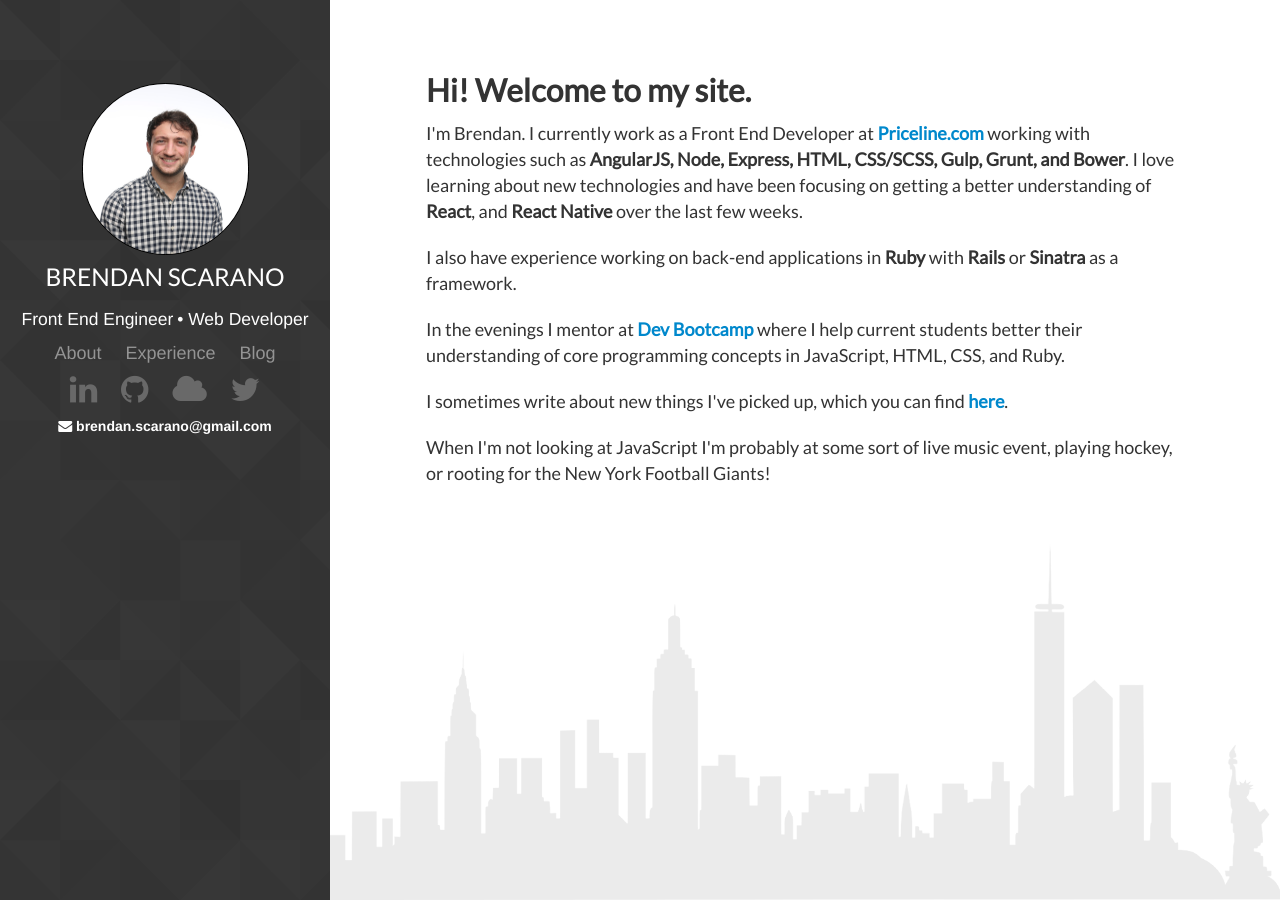
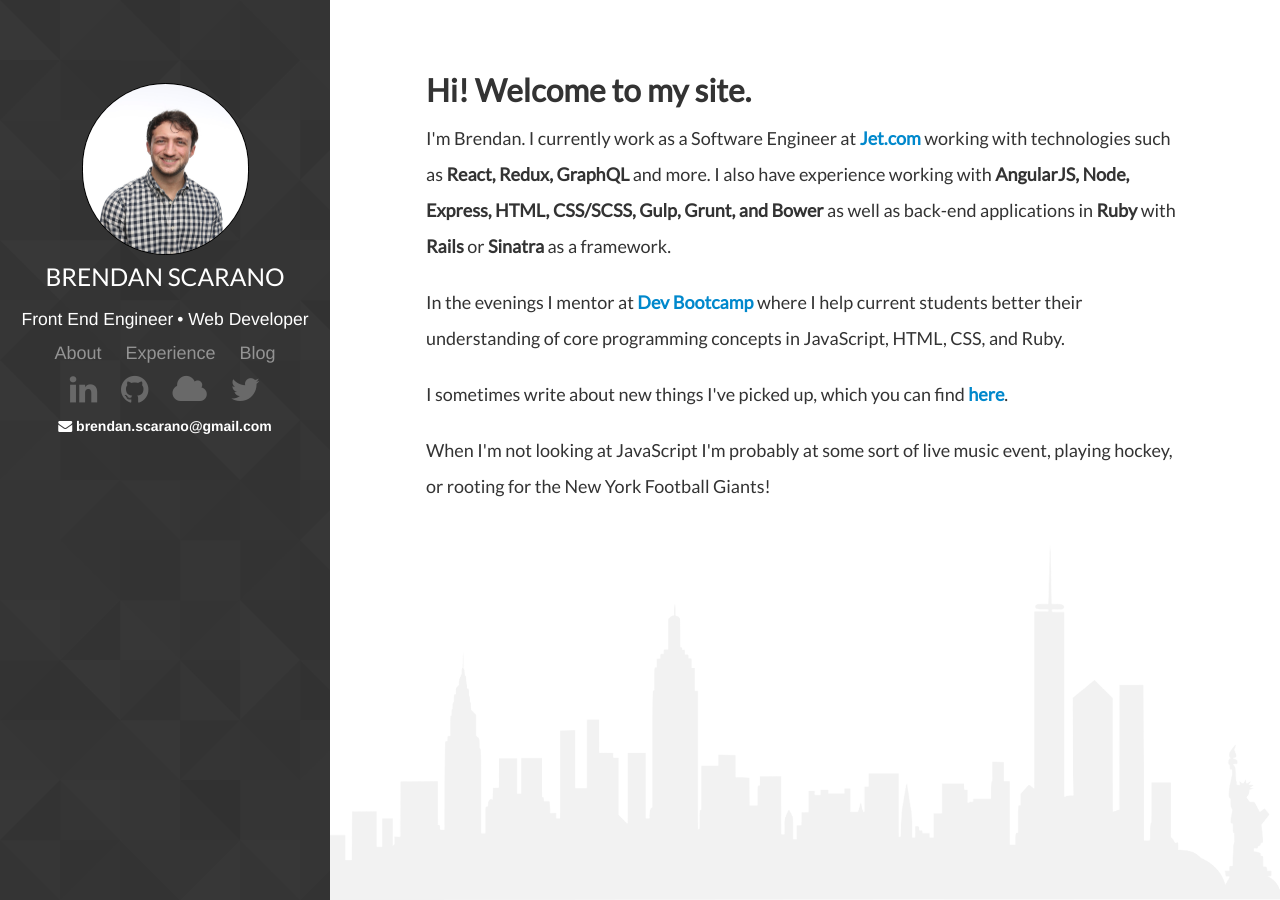
Before and after one commit to brendanscarano/brendanscarano.github.io, a Jekyll site: the page built from index.html, in a window 1280 px wide. Built offline with Jekyll 4.4.1, drawn with Linux system fonts in a browser that asks for light colours; nearby versions of some CDN libraries; Markdown is read by kramdown in place of the engine named in the settings; the list of posts is cut into pages by our own code.

Commit message:
added in Jet.com information and updated about page

```diff
--- a/_sass/_about.scss
+++ b/_sass/_about.scss
@@ -3,7 +3,7 @@
   font-size: 18px;
   p {
     margin-bottom: 20px;
-    line-height: 26px;
+    line-height: 36px;
   }
   a {
     font-weight: bold;
@@ -16,5 +16,13 @@
   bottom: 0;
   width: 75%;
   right: -1px;
-  opacity: 0.08;
+  opacity: 0.05;
 }
+
+@media only screen
+    and (max-width : 900px)
+{
+  .nyc-img {
+    width: 100%;
+  }
+}
--- a/_sass/_blog.scss
+++ b/_sass/_blog.scss
@@ -116,7 +116,8 @@
   } // entry
 } // blog
 
-.dbc-img {
+.dbc-img,
+.jet-img {
   img {
     width: 80px;
   }
--- a/index.html
+++ b/index.html
@@ -5,9 +5,9 @@ layout: default
 <div class="about-wrapper">
   <h2>Hi! Welcome to my site.</h2>
 
-  <p>I'm Brendan. I currently work as a Front End Developer at <a href="https://www.priceline.com/" target="_blank">Priceline.com</a> working with technologies such as <b>AngularJS, Node, Express, HTML, CSS/SCSS, Gulp, Grunt, and Bower</b>. I love learning about new technologies and have been focusing on getting a better understanding of <b>React</b>, and <b>React Native</b> over the last few weeks.
+  <p>I'm Brendan. I currently work as a Software Engineer at <a href="https://www.jet.com/" target="_blank">Jet.com</a> working with technologies such as <b>React, Redux, GraphQL</b> and more. I also have experience working with <b>AngularJS, Node, Express, HTML, CSS/SCSS, Gulp, Grunt, and Bower</b> as well as back-end applications in <b>Ruby</b> with <b>Rails</b> or <b>Sinatra</b> as a framework.</p>
 
-  <p>I also have experience working on back-end applications in <b>Ruby</b> with <b>Rails</b> or <b>Sinatra</b> as a framework.</p>
+  <!-- I love learning about new technologies and have been focusing on getting a better understanding of <b>React</b>, and <b>React Native</b> over the last few weeks. -->
 
   <p>In the evenings I mentor at <a href="https://www.devbootcamp.com" target="_blank">Dev Bootcamp</a> where I help current students better their understanding of core programming concepts in JavaScript, HTML, CSS, and Ruby.</p>
 
--- a/js/jekyllApp.js
+++ b/js/jekyllApp.js
@@ -6,10 +6,18 @@
     this.jobs = [
       {
         type: 'work',
+        companyName: 'Jet.com',
+        companyImg: '/assets/jet.png',
+        dates: 'June 2016 - Present',
+        title: 'Software Engineer',
+        description: []
+      },
+      {
+        type: 'work',
         companyName: 'Priceline.com',
         companyImg: '/assets/priceline.png',
-        dates: 'Sep 2014 - Present',
-        title: 'Mobile Web Engineer',
+        dates: 'Sep 2014 - May 2016',
+        title: 'Front End Engineer',
         description: [
         'Collaborated with team to transition old code stack based in jQuery to new stack in AngularJS.',
         'Implemented several new designs and features through HTML, SCSS, and JavaScript.',
--- a/timeline/index.html
+++ b/timeline/index.html
@@ -31,7 +31,8 @@ layout: default
 
             <div class="job-img-wrapper">
               <img-wrapper
-                ng-class="{'dbc-img': job.companyName === 'Dev Bootcamp'}"
+                ng-class="{'dbc-img': job.companyName === 'Dev Bootcamp',
+                'jet-img': job.companyName === 'Jet.com'}"
                 img="job.companyImg"
               ></img-wrapper>
             </div>
@@ -45,7 +46,8 @@ layout: default
               </div>
             </div>
 
-            <div class="show-more-buttons">
+            <div class="show-more-buttons"
+                  ng-if="job.description.length !== 0">
               <i class="fa fa-plus-square-o"
                   ng-show="!showBody"
                   ng-click="showBody = !showBody"></i>
```
Also changed, not shown: assets/jet.png (added).
